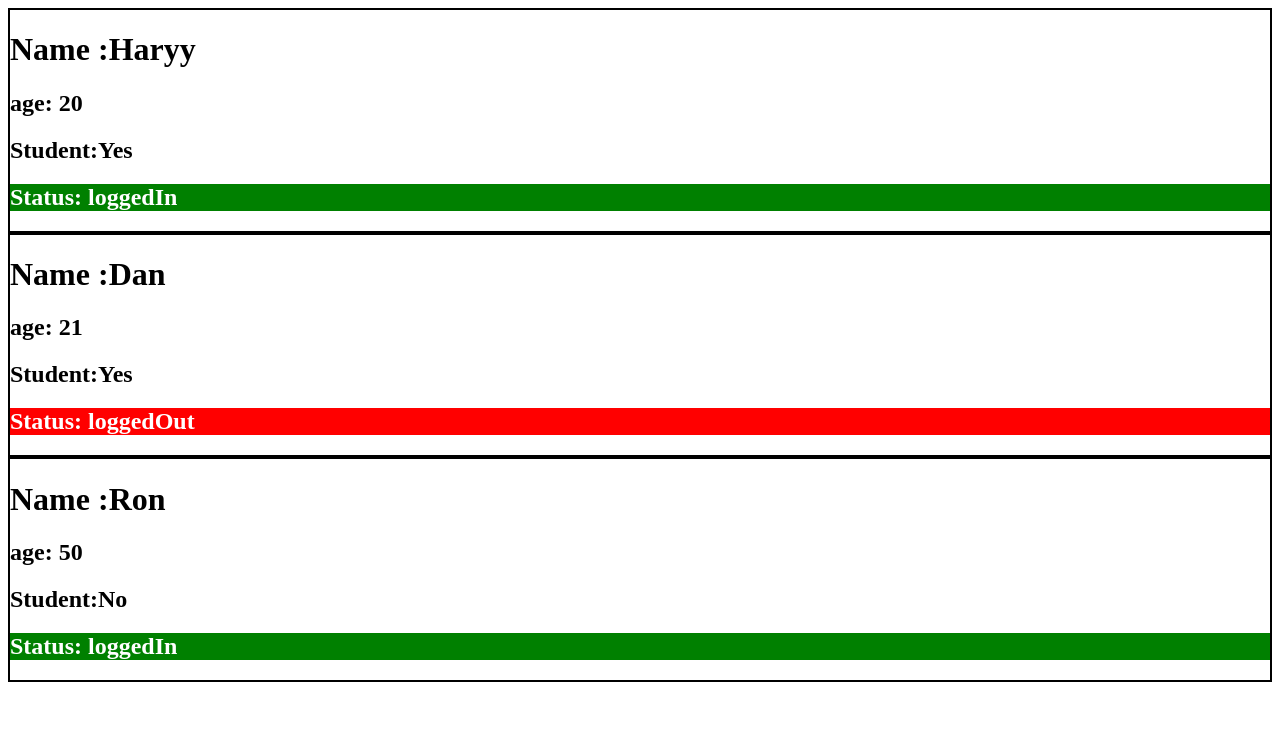
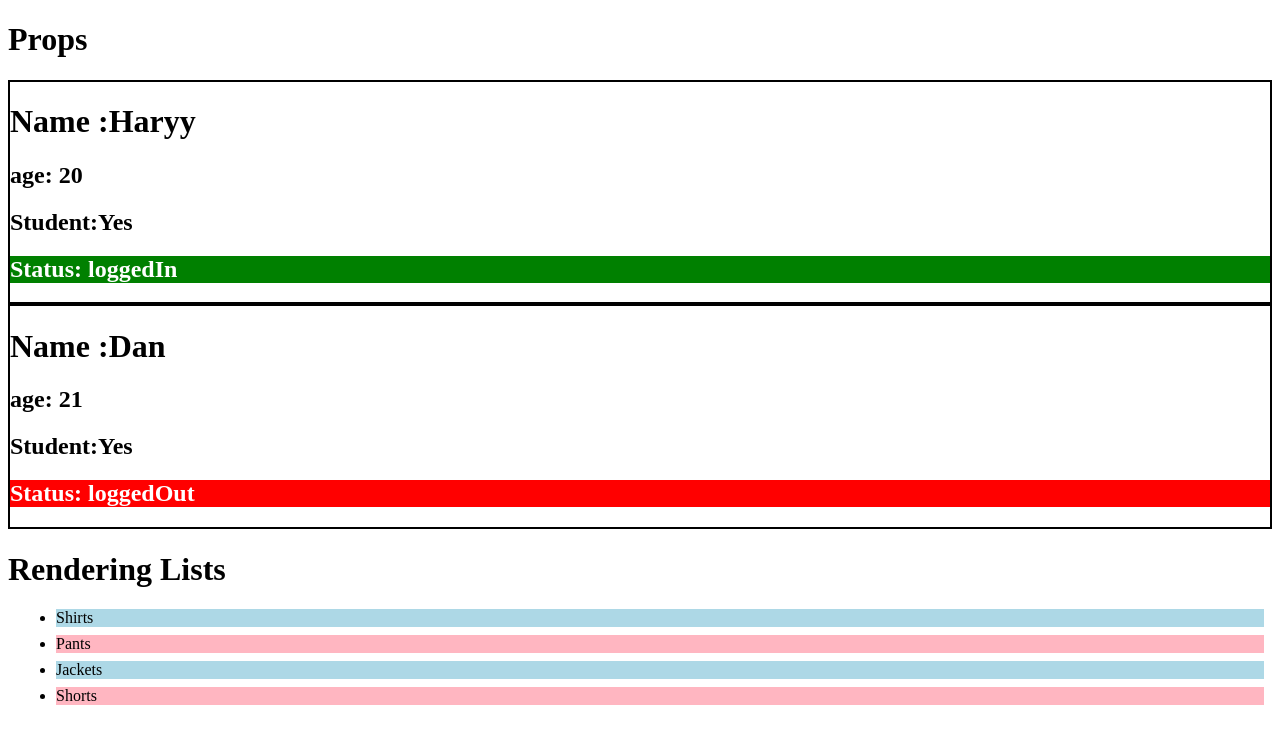
Before and after one commit to Sarojan-stha/React, a React (Vite) app: page / in a window 1280 px wide. Shown: the top 744 px of the page. Built offline with nearby package versions, Linux system fonts and the light colour scheme.

Commit message:
added lists rendering

```diff
--- a/src/components/Props/Student.css
+++ b/src/components/Props/Student.css
@@ -10,3 +10,15 @@
   background-color: red;
   color: white;
 }
+
+.bg-color-pink {
+  background-color: lightpink;
+}
+
+.bg-color-sky {
+  background-color: lightblue;
+}
+
+.margin-8px {
+  margin: 8px;
+}
--- a/src/components/Props/Student.jsx
+++ b/src/components/Props/Student.jsx
@@ -26,3 +26,31 @@ Student.defaultProps = {
   isStudent: true,
   isLoggedIn: true,
 };
+
+export function Lists() {
+  const productLists = [
+    { id: "1", name: "Shirts" },
+    { id: "2", name: "Pants" },
+    { id: "3", name: "Jackets" },
+    { id: "4", name: "Shorts" },
+  ];
+
+  return (
+    <>
+      <h1>Rendering Lists</h1>
+      <ul>
+        {productLists.map((product) => (
+          <div key={product.id}>
+            <li
+              className={`${
+                product.id % 2 == 0 ? "bg-color-pink" : "bg-color-sky"
+              } margin-8px`}
+            >
+              {product.name}
+            </li>
+          </div>
+        ))}
+      </ul>
+    </>
+  );
+}
--- a/src/components/Props/StudentApp.jsx
+++ b/src/components/Props/StudentApp.jsx
@@ -1,10 +1,13 @@
 import Student from "./Student";
+import { Lists } from "./Student";
+
 export default function App() {
   return (
     <>
+      <h1>Props</h1>
       <Student name="Haryy" age={20} isStudent={true} isLoggedIn={true} />
       <Student name="Dan" age={21} isStudent={true} isLoggedIn={false} />
-      <Student name="Ron" age={50} isStudent={false} isLoggedIn={true} />
+      <Lists />
     </>
   );
 }
```
